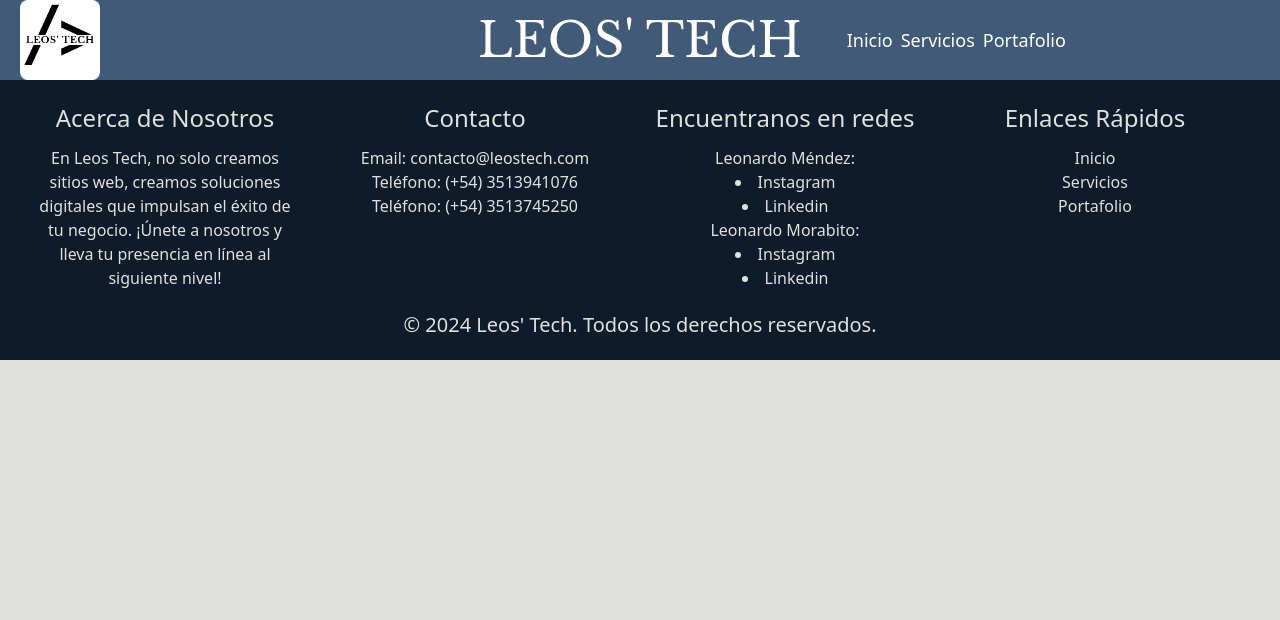
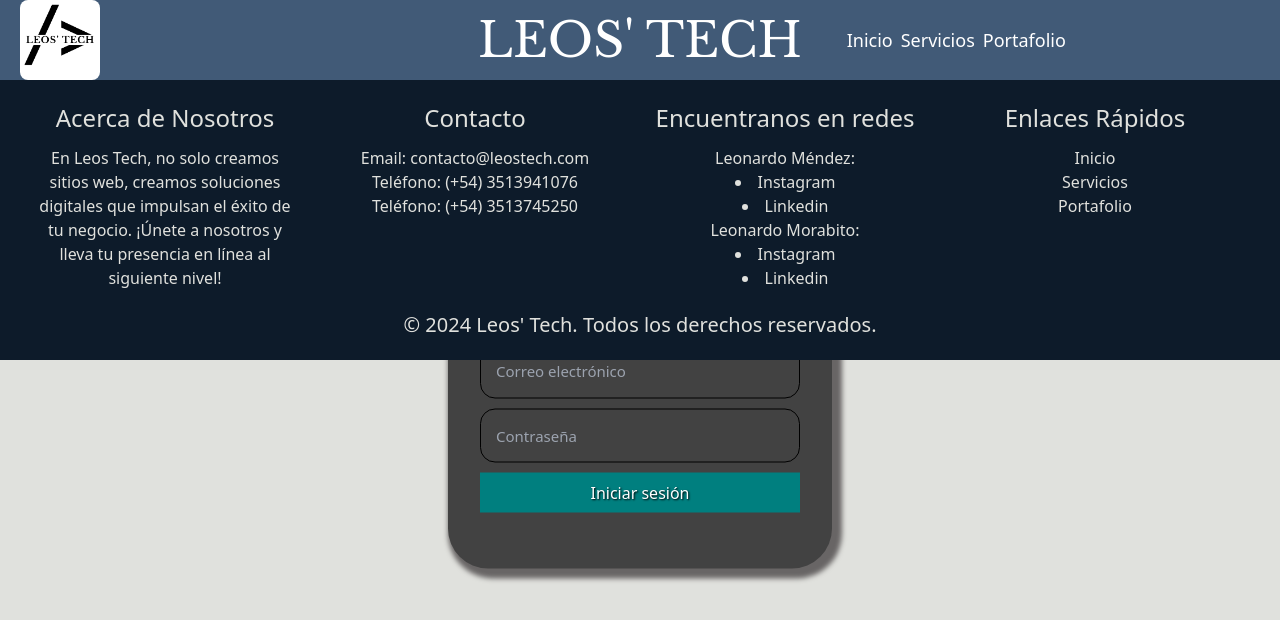
Before and after one commit to LeonardoMendezR/leos-tech, a React (Vite) app in the folder Frontend/: page /login in a window 1280 px wide. Shown: the top 620 px of the page. Built offline with nearby package versions, Linux system fonts and the light colour scheme.

Commit message:
cambio carpetas y añado pagina de login

```diff
--- a/Frontend/package.json
+++ b/Frontend/package.json
@@ -14,6 +14,7 @@
     "aos": "^3.0.0-beta.6",
     "bootstrap": "^5.3.3",
     "firebase": "^10.8.0",
+    "js-cookie": "^3.0.5",
     "react": "^18.2.0",
     "react-dom": "^18.2.0",
     "react-icons": "^5.0.1",
--- a/Frontend/src/App.jsx
+++ b/Frontend/src/App.jsx
@@ -1,9 +1,10 @@
 import {BrowserRouter as Router, Route, Routes} from 'react-router-dom';
-import Home from './Components/Home.jsx';
-import Nav from './Components/Nav.jsx';
-import Portfolio from './Components/Portfolio.jsx';
-import Service from "./Components/Service.jsx";
-import Footer from "./Components/Footer.jsx";
+import Home from './pages/Home.jsx';
+import Nav from './components/Nav.jsx';
+import Portfolio from './pages/Portfolio.jsx';
+import Service from "./pages/Service.jsx";
+import Footer from "./components/Footer.jsx";
+import Login from "./pages/Login.jsx";
 
 
 const App = () => {
@@ -16,6 +17,7 @@ const App = () => {
                 <Routes>
                     <Route path="/" element={<Home/>}/>
                     <Route path="/home" element={<Home/>}/>
+                    <Route path="/login" element={<Login/>}/>
                     <Route path="/Portfolio" element={<Portfolio/>}/>
                     <Route path="/Service" element={<Service/>}/>
                 </Routes>
--- /dev/null
+++ b/Frontend/src/Components/CustomModal.jsx
@@ -0,0 +1,19 @@
+import React from 'react';
+import '../Styles.css'
+const CustomModal = ({ showModal, closeModal, content }) => {
+    return (
+        <>
+            {showModal && (
+                <div className="modal">
+                    <div className="modal-content">
+                        <span className="close" onClick={closeModal}>&times;</span>
+                        <p>{content}</p>
+                        <button className='buttonModal' onClick={closeModal}>Aceptar</button>
+                    </div>
+                </div>
+            )}
+        </>
+    );
+};
+
+export default CustomModal;
--- a/Frontend/src/Components/Nav.jsx
+++ b/Frontend/src/Components/Nav.jsx
@@ -1,25 +1,25 @@
 import {Link} from "react-router-dom";
 import React from "react";
-import "./Styles.css";
+import "./ComponentsSyles.css";
 
 const Nav = () => {
     return (
         <nav>
             <div className="externDiv">
                 <div className="logoDiv">
-                    <Link to="Home">
+                    <Link to="/">
                         <img className="image" src="../../imagenes/leostech.png"/>
                     </Link>
                 </div>
                 <div className="name">
-                    <Link to="Home">
+                    <Link to="/">
                         <h2> LEOS' TECH</h2>
                     </Link>
                 </div>
                 <div className="linksDiv">
                     <div className="listDiv">
                         <ul className="listStyles">
-                            <Link to="Home">
+                            <Link to="/">
                                 <li>Inicio</li>
                             </Link>
                             <Link to="Service">
@@ -34,7 +34,6 @@ const Nav = () => {
             </div>
         </nav>
     )
-
 }
 
 export default Nav;
--- /dev/null
+++ b/Frontend/src/Styles.css
@@ -0,0 +1,140 @@
+/*home*/
+.bigTitle {
+    font-size: 2em;
+    text-align: center;
+}
+
+p {
+    font-size: 20px;
+    text-align: center;
+    padding-left: 5%;
+    padding-right: 5%;
+
+}
+
+.contenedor {
+    border: 1px solid #415a77;
+    padding: 16px;
+    margin: 16px;
+    text-align: center;
+    background-color: #415a77;
+    box-shadow: 0 4px 8px rgba(0, 0, 0, 0.1);
+    transition: height 0.5s ease;
+}
+
+.expandido {
+    height: 50%;
+}
+
+.title {
+    background-color: #415a77;
+    padding: 10px;
+    text-align: center;
+    color: #e0e1dd;
+
+}
+
+.contenido {
+    background-color: #778da9;
+    padding: 10px;
+    color: #e0e1dd;
+    text-shadow: black;
+    box-shadow: 0 4px 8px rgba(0, 0, 0, 0.1);
+}
+
+body {
+    background-color: #e0e1dd;
+}
+
+.body-div {
+    height: 700px;
+    background-color: #e0e1dd;
+    color: #000000;
+    margin-bottom: 10%; /* Ajusta según la altura de tu footer */
+    @media (orientation: portrait) {
+        margin-bottom: 160%;
+    }
+}
+
+/*service*/
+.my-service-container {
+    display: flex; /* Cambia a flex para que los elementos se coloquen en línea */
+    justify-content: space-around; /* Ajusta según tus necesidades de espaciado */
+    align-items: center; /* Ajusta según tus necesidades de alineación vertical */
+    flex-wrap: wrap; /* Permite el ajuste automático a la siguiente línea */
+}
+
+.serviceContainer {
+    flex: 1;
+    margin: 2%;
+    padding-top: 2%;
+    padding-left: 2%;
+    @media (orientation: portrait) {
+        margin-left: 12%;
+        padding-top: 6%;
+    }
+}
+
+.service-card {
+    border: 1px solid #e0e1dd;
+    border-radius: 8px;
+    padding: 16px;
+    width: 300px;
+    text-align: center;
+    background-color: #415a77;
+    box-shadow: 0 4px 8px rgba(0, 0, 0, 0.1);
+}
+
+.service-header {
+    color: #e0e1dd;
+    font-size: 1.2rem;
+    margin-bottom: 8px;
+}
+
+.service-info {
+    margin: 8px 0;
+    color: #e0e1dd;
+}
+/*login*/
+#formLogin, #formRegister {
+    position: absolute;
+    top: 55%;
+    left: 50%;
+    transform: translate(-50%, -50%);
+    text-align: center;
+    display: grid;
+    align-Items: center;
+    background-color: #424242;
+    padding: 2rem;
+    border-radius: 40px;
+    width: 30%;
+    box-shadow: 5px 5px 5px 5px rgb(104, 101, 101);
+}
+#h1Login, #h1Register {
+    font-family: Georgia, serif;
+    text-Align: center;
+    color: #2a443b;
+    position: absolute;
+    top: 20%;
+    left: 50%;
+    transform: translate(-50%, -50%);
+}
+
+#inputImage,
+#inputHotelName, #inputDescription, #inputRooms, #inputStars, #inputPrice, #inputAmenities,
+#inputEmailLogin, #inputPasswordLogin, #inputNameRegister, #inputLastNameRegister, #inputDniRegister,
+#inputEmailRegister, #inputPasswordRegister {
+    margin-Bottom: 10px;
+    padding: 15px;
+    background-color: #424242;
+    border: 1px solid;
+    border-radius: 15px;
+    font-size: 15px;
+}
+
+#botonLogin {
+    background-Color: #007f7f;
+    color: #ffffff;
+    padding: 8px 16px;
+    text-shadow: 1px 1px 2px black;
+}
--- a/Frontend/src/Components/Home.jsx
+++ b/Frontend/src/pages/Home.jsx
@@ -1,5 +1,5 @@
 import React, {useState} from "react";
-import "./Styles.css";
+import "../Styles.css";
 
 
 const Home = () => {
--- /dev/null
+++ b/Frontend/src/pages/Login.jsx
@@ -0,0 +1,120 @@
+import React, {useState} from 'react';
+import Cookies from 'js-cookie';
+import CustomModal from '../components/CustomModal.jsx';
+import "../Styles.css"
+
+const Login = () => {
+    const [email, setEmail] = useState(''); // Se inicializan las variables vacías
+    const [password, setPassword] = useState('');
+    let [emptyRegister] = useState(false);
+    const [showAlert1, setShowAlert1] = useState(false);
+    const [showAlert2, setShowAlert2] = useState(false);
+
+    const openAlert1 = () => {
+        setShowAlert1(true);
+    };
+    const closeAlert1 = () => {
+        setShowAlert1(false);
+    };
+    const openAlert2 = () => {
+        setShowAlert2(true);
+    };
+    const closeAlert2 = () => {
+        setShowAlert2(false);
+    };
+    const handleSubmit = async (e) => {
+        e.preventDefault(); // Para que no recargue la página
+        if (email === '') {
+            document.getElementById('inputEmailLogin').style.borderColor = 'red';
+            emptyRegister = true;
+        } else {
+            document.getElementById('inputEmailLogin').style.borderColor = '';
+        }
+        if (password === '') {
+            document.getElementById('inputPasswordLogin').style.borderColor = 'red';
+            emptyRegister = true;
+        } else {
+            document.getElementById('inputEmailLogin').style.borderColor = '';
+        }
+        if (!emptyRegister) {
+
+            try {
+                // Envía la respuesta al backend (Postman, básicamente)
+                const response = await fetch('http://localhost:8080/login', {
+                    method: 'POST',
+                    headers: {
+                        'Content-Type': 'application/json',
+                    },
+                    body: JSON.stringify({email, password}),
+                }).then((response) => {
+                    console.log(response.status)
+                    if (response.ok) {
+                        console.log("hizo el return")
+                        return response.json();
+                    } else {
+                        openAlert1();
+                        console.log("hizo el error")
+                    }
+                });
+                if (response.id_user) {
+                    // Si el usuario existe
+                    // El usuario está en la base de datos
+                    console.log('Usuario válido');
+
+                    Cookies.set('user_id', response.id_user)
+                    Cookies.set('email', email)
+                    Cookies.set('token', response.token)
+                    Cookies.set('type', response.tipo)
+                    navigate('/home');
+                    window.location.reload();
+                }
+            } catch (error) {
+                Cookies.set('user_id', "-1")
+
+                console.log('Error al realizar la solicitud al backend:', error);
+            }
+        } else {
+            openAlert2()
+            emptyRegister = true;
+        }
+
+    };
+    return (
+        <body>
+        <div id="body">
+            <CustomModal
+                showModal={showAlert2}
+                closeModal={closeAlert2}
+                content="Debes completar todos los campos"
+            />
+            <CustomModal
+                showModal={showAlert1}
+                closeModal={closeAlert1}
+                content="Usuario no registrado"
+            />
+            <h1 id="h1Login">Iniciar sesión</h1>
+            <form id="formLogin" onSubmit={handleSubmit}>
+                <input
+                    id={'inputEmailLogin'}
+                    type="email"
+                    placeholder="Correo electrónico"
+                    value={email}
+                    onChange={(e) => setEmail(e.target.value)}
+                />
+                <input
+                    id={'inputPasswordLogin'}
+                    type="password"
+                    placeholder="Contraseña"
+                    value={password}
+                    onChange={(e) => setPassword(e.target.value)}
+                />
+
+                <button id="botonLogin" type="submit">Iniciar sesión</button>
+                <br/>
+            </form>
+        </div>
+        </body>
+
+    );
+};
+export default Login;
--- a/Frontend/src/Components/Portfolio.jsx
+++ b/Frontend/src/pages/Portfolio.jsx
@@ -1,4 +1,4 @@
-import "./Styles.css";
+import "../Styles.css";
 
 const Portfolio = () => {
     return (
--- a/Frontend/src/Components/Service.jsx
+++ b/Frontend/src/pages/Service.jsx
@@ -1,4 +1,4 @@
-import "./Styles.css";
+import "../Styles.css";
 
 const Service = () => {
     return (
```
Also changed, not shown: Frontend/src/Components/ComponentsSyles.css (renamed from Frontend/src/Components/Styles.css, +51 -88 lines), Frontend/src/Components/Footer.jsx (+4 -4 lines), 1 other file (tests, documents, lock files or other folders).
